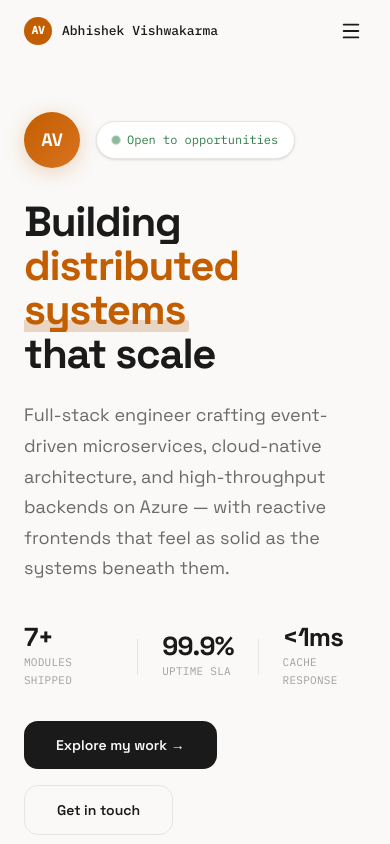
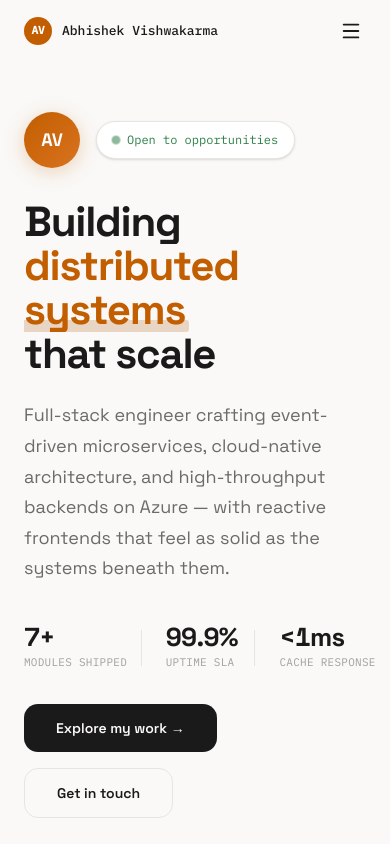
Before and after one commit to Abhishek-karma/Portfolio, a React (Vite) app: page / in a window 390 px wide. Shown: the top 844 px of the page. Built offline with nearby package versions, Linux system fonts and the light colour scheme; the HTML template or start-up script is replaced by a standard one.

Commit message:
Fix animation bug on mobile mode

```diff
--- a/src/components/Hero.tsx
+++ b/src/components/Hero.tsx
@@ -93,24 +93,42 @@ export default function Hero() {
         </p>
 
         {/* Stats */}
-        <div className="hero-stats flex items-center gap-8 mb-9">
-          <div className="flex flex-col gap-1">
-            <span className="text-[26px] font-bold text-ink tracking-[-0.03em] leading-none">{modules}+</span>
-            <span className="text-[11px] text-muted font-mono uppercase tracking-wide">Modules shipped</span>
+        <div className="hero-stats flex items-center gap-6 mb-9">
+          {/* Modules — static, no counter needed */}
+          <div className="flex flex-col gap-1 min-w-[48px]">
+            <span className="text-[26px] font-bold text-ink tracking-[-0.03em] leading-none tabular-nums">
+              7+
+            </span>
+            <span className="text-[11px] text-muted font-mono uppercase tracking-wide whitespace-nowrap">
+              Modules shipped
+            </span>
           </div>
-          <div className="w-px h-9 bg-border" />
-          <div className="flex flex-col gap-1">
-            <span className="text-[26px] font-bold text-ink tracking-[-0.03em] leading-none">
-              {(uptime / 10).toFixed(1)}%
+
+          <div className="w-px h-9 bg-border shrink-0" />
+
+          {/* Uptime — animated, fixed width prevents jitter */}
+          <div className="flex flex-col gap-1 min-w-[64px]">
+            <span className="text-[26px] font-bold text-ink tracking-[-0.03em] leading-none tabular-nums">
+              {started ? `${(uptime / 10).toFixed(1)}%` : '0.0%'}
             </span>
-            <span className="text-[11px] text-muted font-mono uppercase tracking-wide">Uptime SLA</span>
+            <span className="text-[11px] text-muted font-mono uppercase tracking-wide whitespace-nowrap">
+              Uptime SLA
+            </span>
           </div>
-          <div className="w-px h-9 bg-border" />
-          <div className="flex flex-col gap-1">
-            <span className="text-[26px] font-bold text-ink tracking-[-0.03em] leading-none">&lt;1ms</span>
-            <span className="text-[11px] text-muted font-mono uppercase tracking-wide">Cache response</span>
+
+          <div className="w-px h-9 bg-border shrink-0" />
+
+          {/* Cache — static */}
+          <div className="flex flex-col gap-1 min-w-[48px]">
+            <span className="text-[26px] font-bold text-ink tracking-[-0.03em] leading-none tabular-nums">
+              &lt;1ms
+            </span>
+            <span className="text-[11px] text-muted font-mono uppercase tracking-wide whitespace-nowrap">
+              Cache response
+            </span>
           </div>
         </div>
+
 
         {/* CTA buttons */}
         <div className="hero-actions flex gap-4 flex-wrap">
@@ -142,8 +160,8 @@ export default function Hero() {
               <div className="text-[11px] text-muted font-mono">Real-time monitoring</div>
             </div>
           </div>
-          <div className="text-[28px] font-bold text-ink mb-1">
-            {(uptime / 10).toFixed(1)}%
+          <div className="text-[28px] font-bold text-ink mb-1 tabular-nums min-w-[80px]">
+            {started ? `${(uptime / 10).toFixed(1)}%` : '0.0%'}
           </div>
           <div className="text-[12px] text-muted mb-3">Uptime across all services</div>
           <div className="flex items-end gap-1 h-10">
```
